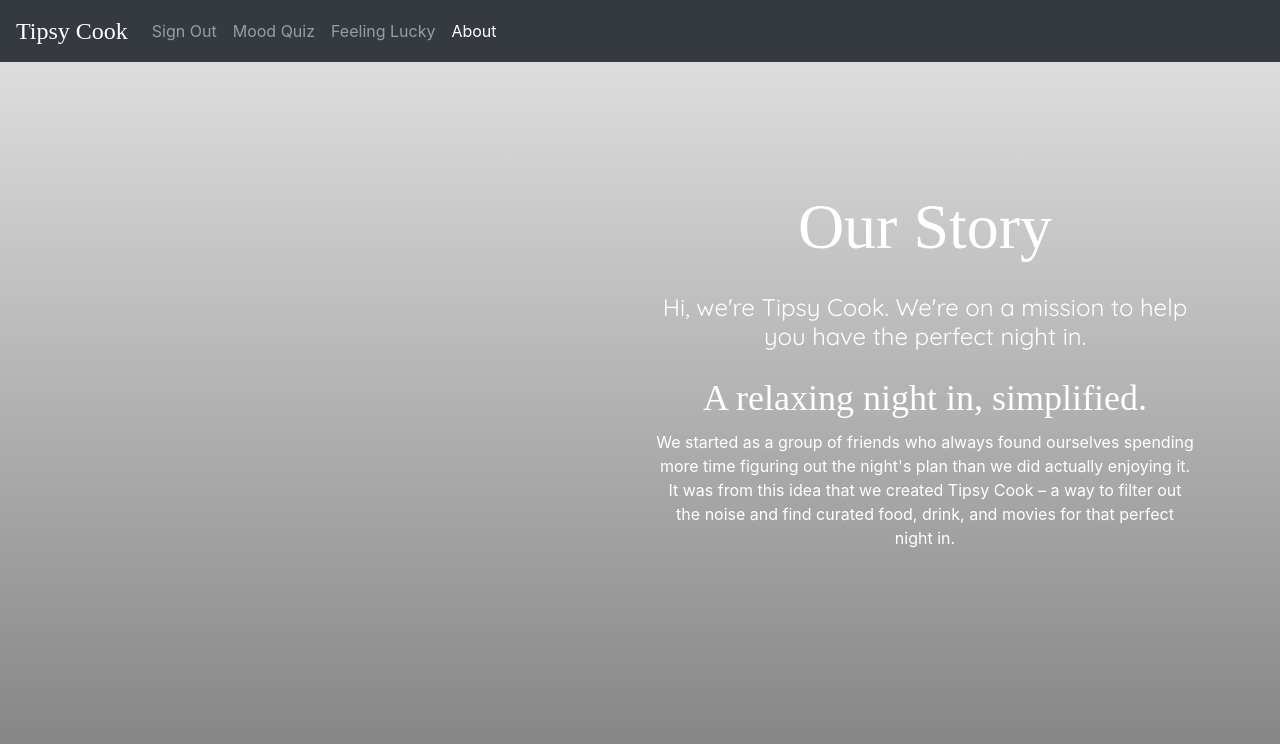
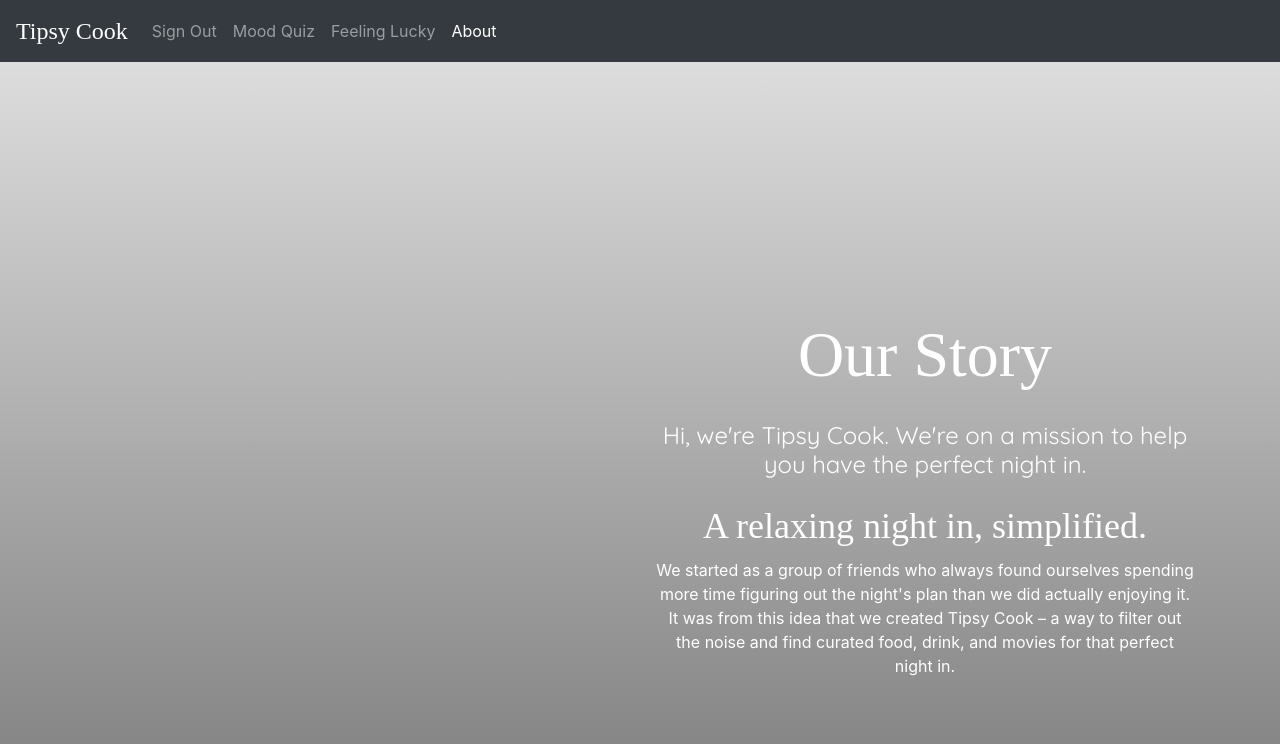
Before and after one commit to VillyDevlioti/Tipsy-Cook, a plain HTML site: page about.html in a window 1280 px wide. Drawn offline with nearby package versions, Linux system fonts and the light colour scheme.

Commit message:
removed css conflict for about

```diff
--- a/assets/css/style.css
+++ b/assets/css/style.css
@@ -50,10 +50,6 @@
 
 .question {
     margin: 5% 0;
-}
-
-#about {
-    margin-top: -8em;
 }
 
 .about-section {
```
